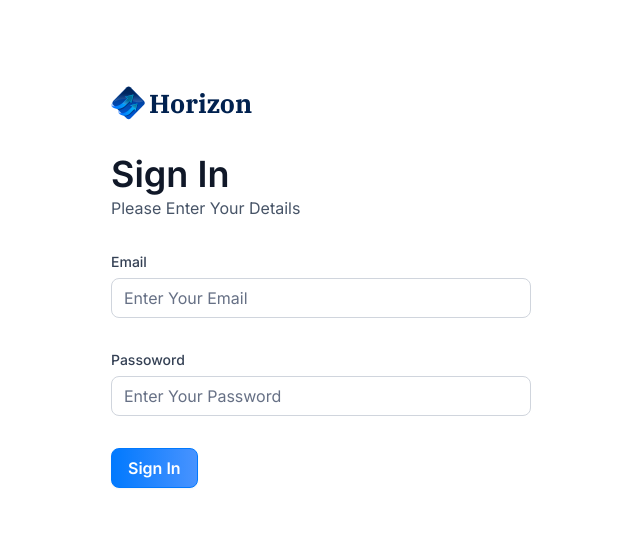
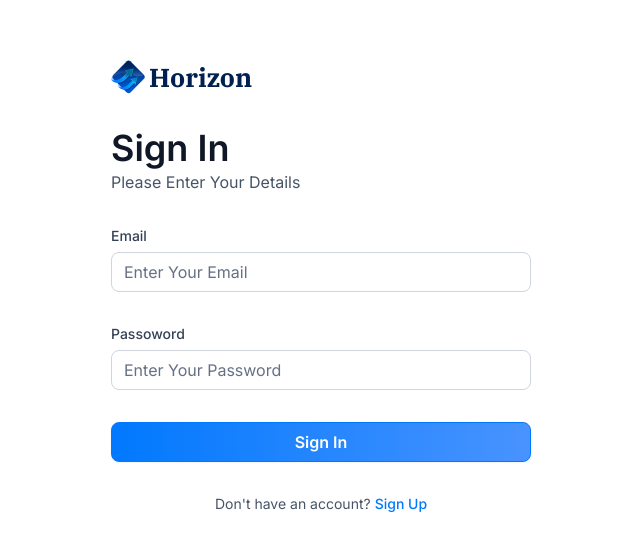
Before and after one commit to chalana1995/Banking-App-Nextjs, a Next.js app in the folder banking_app/: page /sign-in in a window 1280 px wide. Shown: the part 113-664 px from the top of the page, without its empty margins (319-959 px from the left). Built offline with nearby package versions, Linux system fonts and the light colour scheme.

Commit message:
footer part done

```diff
--- a/banking_app/components/AuthForm.tsx
+++ b/banking_app/components/AuthForm.tsx
@@ -88,17 +88,36 @@
                 label="Passoword"
                 placeholder="Enter Your Password"
               />
-
+              <div className="flex flex-col gap-4">
                 <Button type="submit" className="form-btn" disabled={isLoading}>
                   {isLoading ? (
                     <>
                       <Loader2 size={20} className="animate-spin" /> &nbsp;
                       Loading ...
                     </>
-                ): type === 'sign-in' ? 'Sign In' : 'Sign Up'}
+                  ) : type === "sign-in" ? (
+                    "Sign In"
+                  ) : (
+                    "Sign Up"
+                  )}
                 </Button>
+              </div>
             </form>
           </Form>
+
+          <footer className="flex justify-center gap-1">
+            <p className="text-14 forn-normal text-gray-600">
+              {type === "sign-in"
+                ? "Don't have an account?"
+                : "Already have an account"}
+            </p>
+            <Link
+              href={type === "sign-in" ? "/sign-up" : "/sign-in"}
+              className="form-link"
+            >
+              {type === "sign-in" ? "Sign Up" : "Sign In"}
+            </Link>
+          </footer>
         </>
       )}
     </section>
```
Lines whose indentation alone changed are shown as unchanged.
